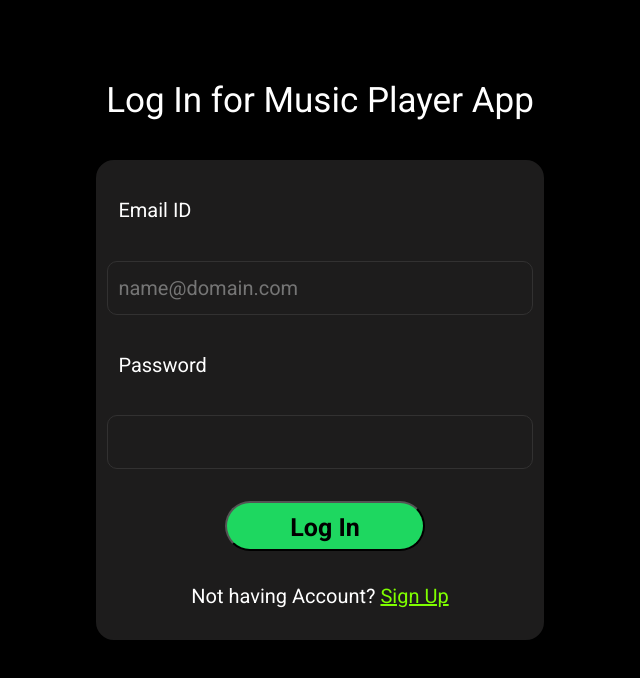
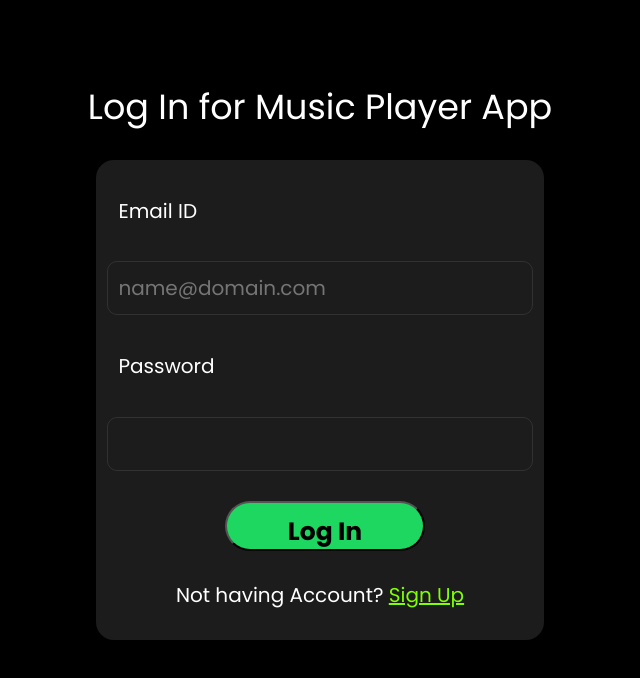
Before and after one commit to naman29saini/Music-Player-Web-App, a plain HTML site: page login.html in a window 1280 px wide. Shown: the whole page, without its empty margins (320-960 px from the left). Drawn offline with Linux system fonts and the light colour scheme.

Commit message:
font changes

```diff
--- a/css/style2.css
+++ b/css/style2.css
@@ -1,9 +1,8 @@
-@import url("https://fonts.googleapis.com/css2?family=Balsamiq+Sans:ital@1&family=Roboto:ital,wght@0,100;0,300;0,400;0,500;0,700;0,900;1,100;1,300;1,400;1,500;1,700;1,900&display=swap");
-
+@import url('https://fonts.googleapis.com/css2?family=Poppins:ital,wght@0,100;0,200;0,300;0,400;0,500;0,600;0,700;0,800;0,900;1,100;1,200;1,300;1,400;1,500;1,600;1,700;1,800;1,900&display=swap');
 * {
   margin: 0;
   padding: 0;
-  font-family: "Roboto", sans-serif;
+   font-family: "Poppins", sans-serif;
 }
 body{
     background-color: black;
```
